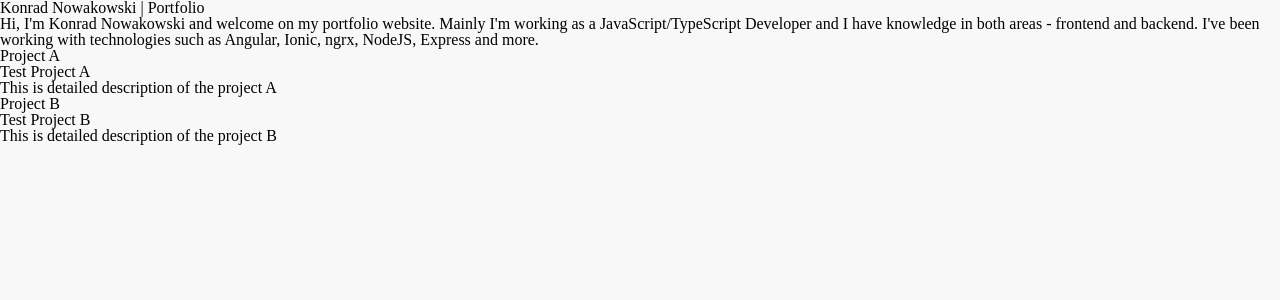
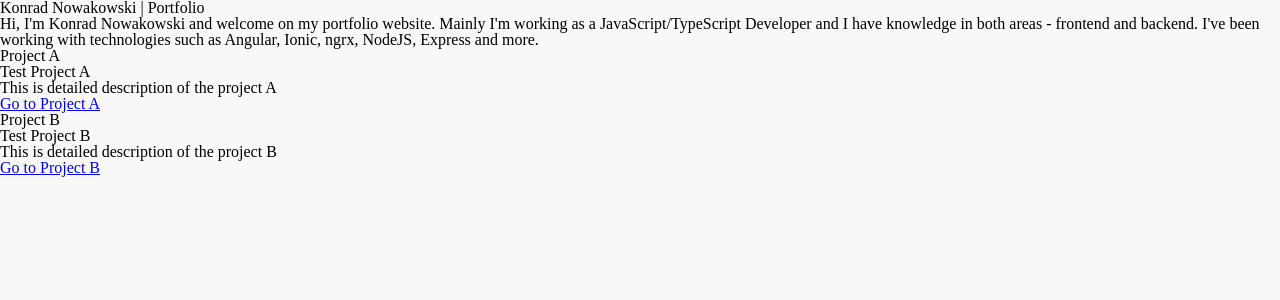
Before and after one commit to lethiandev/lethiandev.github.io, a Jekyll site: the page built from index.html, in a window 1280 px wide. Shown: the top 300 px of the page. Built offline with Jekyll 4.4.1, drawn with Linux system fonts in a browser that asks for light colours.

Commit message:
Add hyperlink for projects

```diff
--- a/index.html
+++ b/index.html
@@ -14,6 +14,7 @@ layout: default
     <h2>{{ project.title }}</h2>
     <p>{{ project.description }}</p>
     <p>{{ project.content | markdownify }}</p>
+    <a href="{{ project.url }}">Go to {{ project.title }}</a>
   </div>
   {% endfor %}
 </div>
```
